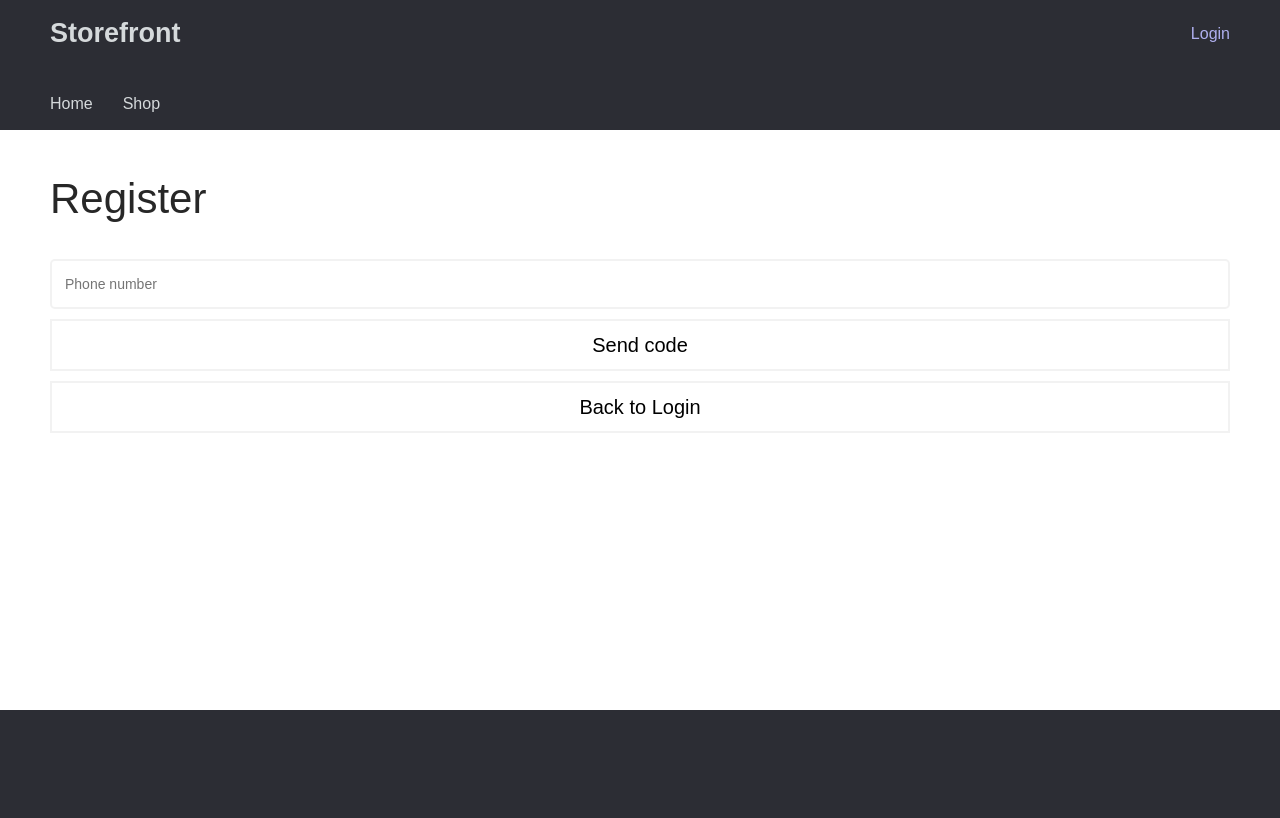
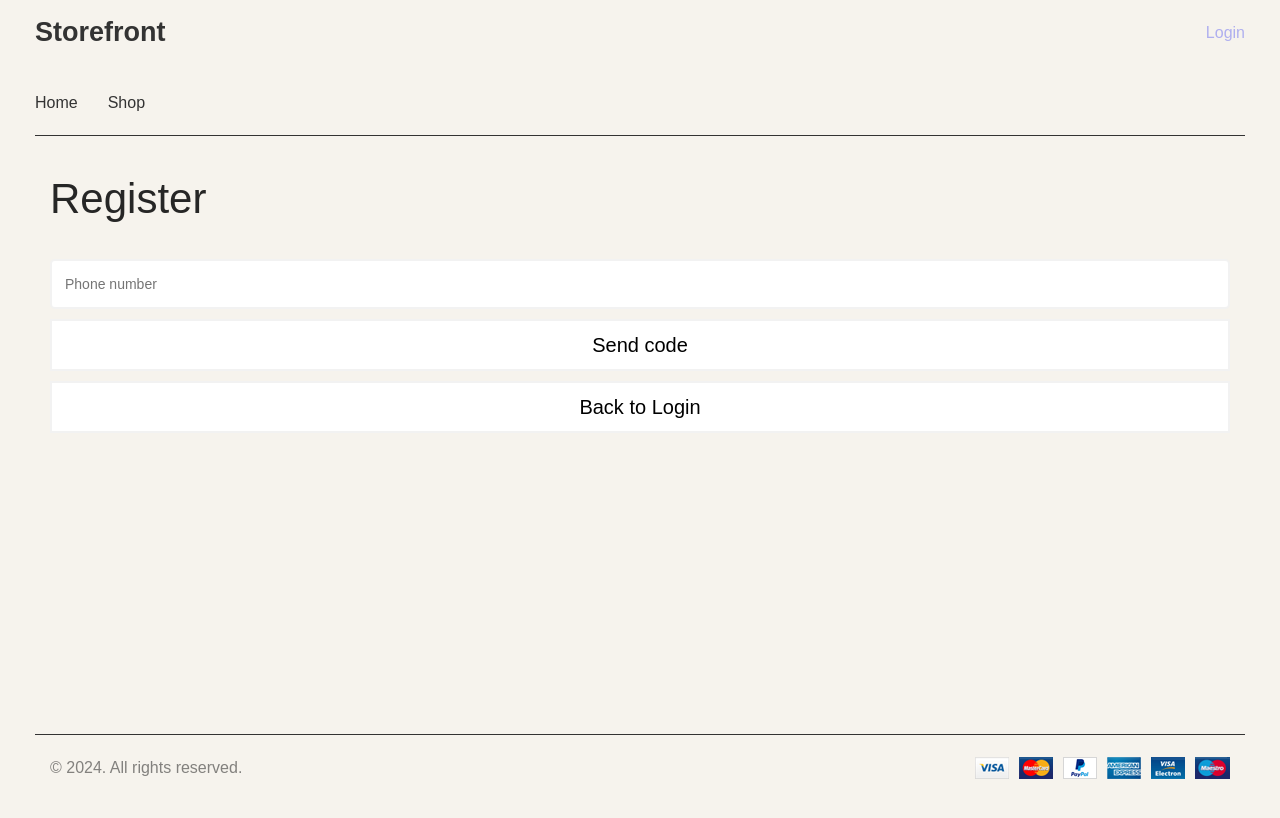
Before and after one commit to Oops14/next-shop, a Next.js app: page /login in a window 1280 px wide. Shown: the top 818 px of the page. Built offline with nearby package versions, Linux system fonts and the light colour scheme; no server answers.

Commit message:
changed styles

```diff
--- a/src/assets/styles/globals.scss
+++ b/src/assets/styles/globals.scss
@@ -9,6 +9,8 @@ body {
   margin: 0;
   display: grid;
   grid-template-rows: auto 1fr auto;
+
+  background-color: #f6f3ed;
 }
 
 img {
--- a/src/components/header/Header.module.scss
+++ b/src/components/header/Header.module.scss
@@ -8,10 +8,15 @@
 
 .main_header {
   height: 130px;
-  background-color: #2c2d34;
-  color: #d5d9db;
+  background-color: transparent;
+  color: #333;
 
   margin-bottom: 40px;
+
+  > div {
+    border-bottom: 1px solid #333;
+    padding: 20px 0;
+  }
 }
 
 .main_header,
@@ -35,30 +40,6 @@
   flex: 1 1 0;
 }
 
-
-
-.header_bottom__mini_cart {
-  display: block;
-  padding-top: 15px;
-  padding-bottom: 15px;
-  width: 175px;
-
-  span {
-    color: #d5d9db;
-  }
-
-  .header_bottom__item_counter {
-    margin-left: 15px;
-    font-size: 12px;
-    color: #86898d;
-  }
-
-  &:hover {
-    background-color: #635c5c;
-    opacity: 0.7;
-  }
-}
-
 .header_top__right_menu {
   display: flex;
   align-items: center;
@@ -66,6 +47,6 @@
 }
 
 .active {
-  color: #fff !important;
-  border-bottom: 2px solid #fff;
+  color: #d94242 !important;
+  border-bottom: 2px solid #d94242;
 }
--- a/src/shared/footer/Footer.module.scss
+++ b/src/shared/footer/Footer.module.scss
@@ -1,6 +1,30 @@
 .main_footer {
-  height: 130px;
-  background-color: #2c2d34;
+  height: 66px;
+  background-color: transparent;
 
   margin-top: 40px;
+
+  > div {
+    padding-top: 20px;
+
+    border-top: 1px solid #333;
+  }
 }
+
+.container {
+  width: 100%;
+  max-width: 1210px;
+  margin: 0 auto;
+  padding-left: 15px;
+  padding-right: 15px;
+}
+
+.main_footer__inner {
+  display: flex;
+  justify-content: space-between;
+  align-items: center;
+}
+
+.main_footer__copyrights {
+  margin-bottom: 0;
+}
--- a/src/shared/footer/Footer.tsx
+++ b/src/shared/footer/Footer.tsx
@@ -1,11 +1,20 @@
+import Image from 'next/image'
+
 import React from 'react'
+
+import payment_img from '@/assets/images/payments.png'
 
 import s from './Footer.module.scss'
 
 const Footer = () => {
   return (
     <div className={s.main_footer}>
-      <div></div>
+      <div className={s.container}>
+        <div className={s.main_footer__inner}>
+          <p className={s.main_footer__copyrights}>© 2024. All rights reserved.</p>
+          <Image src={payment_img} alt={'payment'} />
+        </div>
+      </div>
     </div>
   )
 }
--- a/src/shared/navigationMenu/NavigationMenu.module.scss
+++ b/src/shared/navigationMenu/NavigationMenu.module.scss
@@ -7,7 +7,7 @@
     list-style: none;
 
     a {
-      color: #d5d9db;
+      color: #333;
     }
   }
 }
```
Also changed, not shown: src/components/ReviewForm/ReviewForm.module.scss (+26 -0 lines), src/components/ReviewForm/ReviewForm.tsx (+12 -1 lines), src/assets/images/payments.png (added).
